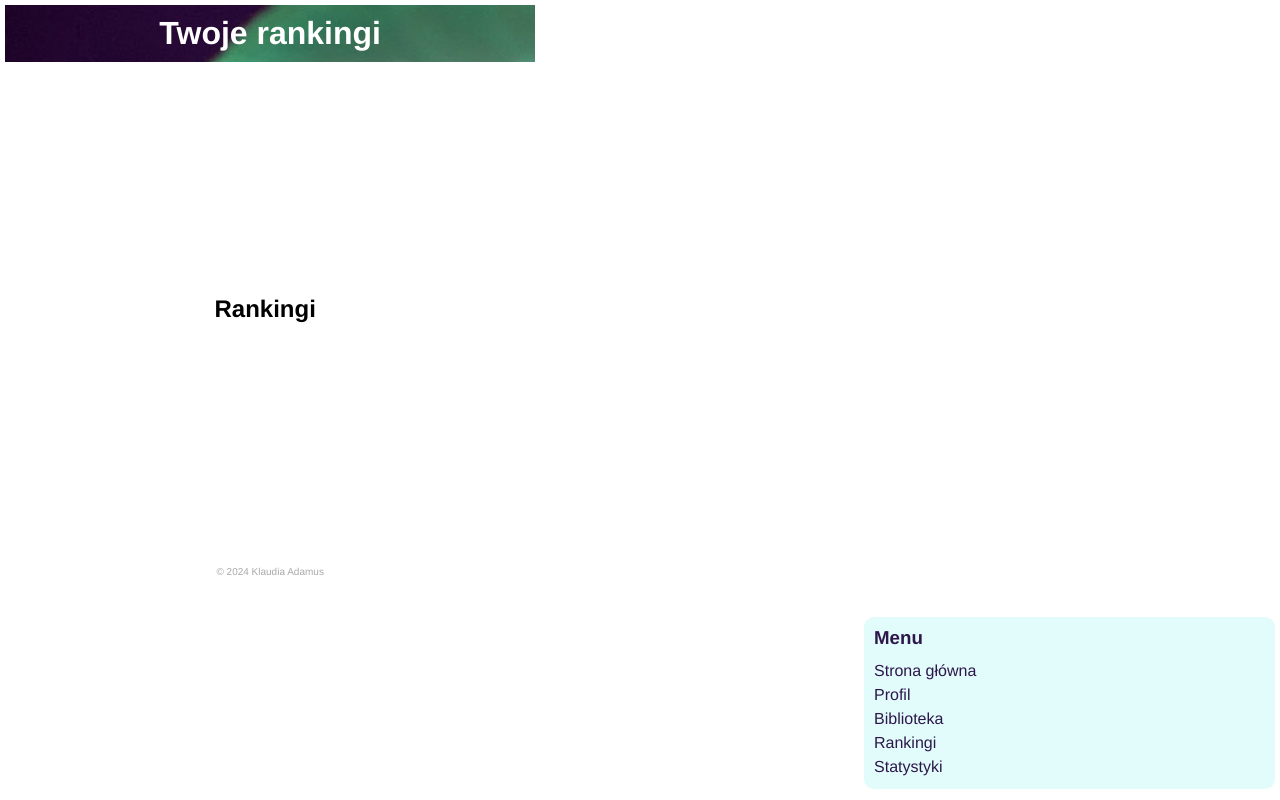
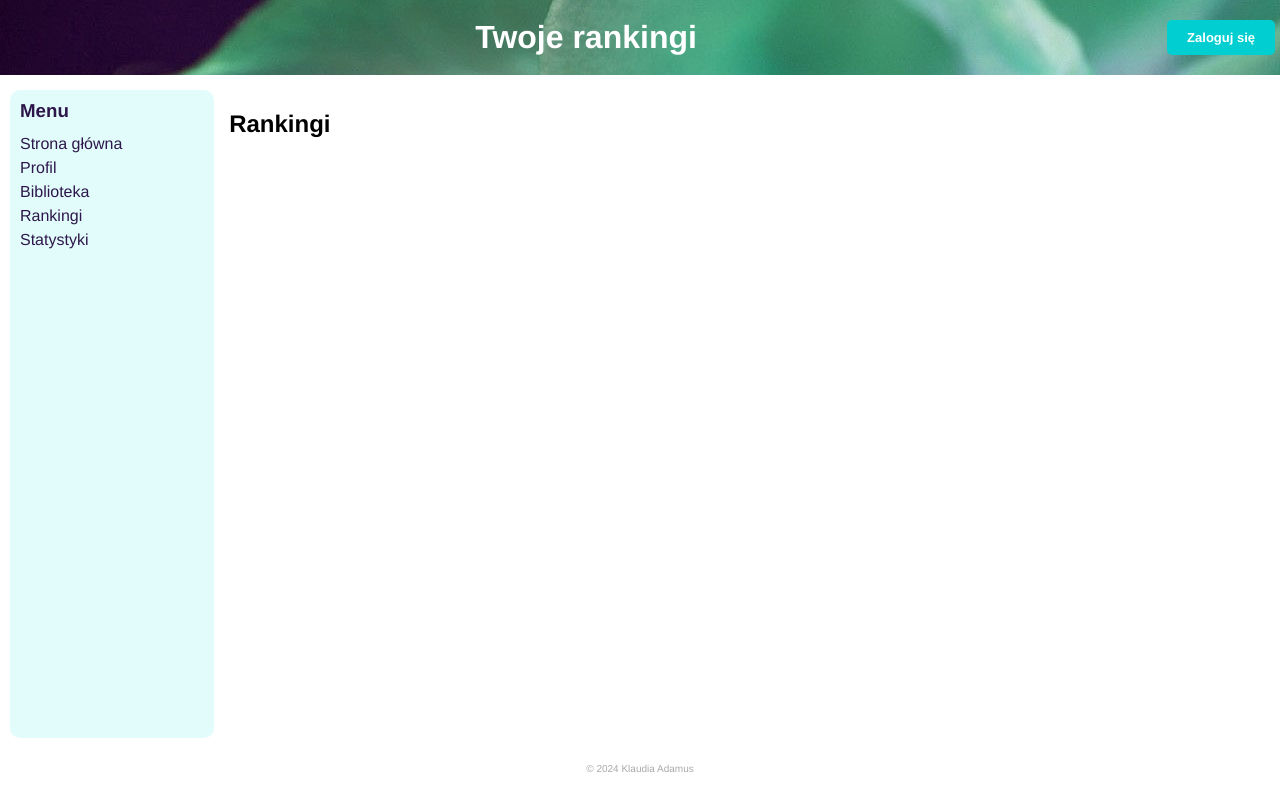
Before and after one commit to s24987/ksiegozbior-react, a React (Create React App) app: page /rankings in a window 1280 px wide. Built offline with nearby package versions, Linux system fonts and the light colour scheme.

Commit message:
implement log-in and sign-in modal

```diff
--- a/package.json
+++ b/package.json
@@ -8,6 +8,7 @@
     "@testing-library/user-event": "^13.2.1",
     "react": "^19.0.0",
     "react-dom": "^19.0.0",
+    "react-modal": "^3.16.3",
     "react-router-dom": "^7.1.1",
     "react-scripts": "5.0.1",
     "web-vitals": "^2.1.0"
--- a/src/App.js
+++ b/src/App.js
@@ -8,9 +8,6 @@ import Library from "./components/Library";
 import Statistics from "./components/Statistics";
 import Rankings from "./components/Rankings";
 import {useState} from "react";
-import LoginLayout from "./components/LoginLayout";
-import LoginForm from "./components/LoginForm";
-import SignInForm from "./components/SignInForm";
 
 
 function App() {
@@ -27,10 +24,6 @@ function App() {
                 <Route path={"statistics"} element={<Statistics/>}/>
                 <Route path={"rankings"} element={<Rankings/>}/>
             </Route>,
-            <Route path="/users" element={<LoginLayout/>}>
-                <Route path={"log-in"} element={<LoginForm/>}/>
-                <Route path={"sign-in"} element={<SignInForm/>}/>
-            </Route>
         ])
     );
 
--- /dev/null
+++ b/src/components/AccountLayout.jsx
@@ -0,0 +1,40 @@
+import '../styles/AccountForm.css';
+import {useState} from "react";
+import LoginForm from "./LoginForm";
+import SignInForm from "./SignInForm";
+
+const AccountLayout = ({closeModal}) => {
+    const [isLoginView, setIsLoginView] = useState(true);
+
+    const toggleView = () => {
+        setIsLoginView((prev) => !prev);
+    };
+
+    return (
+        <div className="login-layout">
+            {isLoginView ? (
+                <LoginForm/>
+            ) : (
+                <SignInForm/>
+            )}
+            <div className="toggle-view">
+                {isLoginView ? (
+                    <div>
+                        <p>Nie masz konta?{" "}</p>
+                        <button onClick={toggleView}>Zarejestruj się</button>
+                    </div>
+                ) : (
+                    <div>
+                        <p>Masz już konto?{" "}</p>
+                        <button onClick={toggleView}>Zaloguj się</button>
+                    </div>
+                )}
+            </div>
+            <button className="delete" onClick={closeModal}>
+                Zamknij
+            </button>
+        </div>
+    );
+};
+
+export default AccountLayout;
--- a/src/components/Header.jsx
+++ b/src/components/Header.jsx
@@ -1,7 +1,14 @@
-const Header = ({title = "Księgozbiór"}) => {
+import ReactModal from 'react-modal';
+import AccountLayout from "./AccountLayout";
+
+const Header = ({title = "Księgozbiór", isAccountModalOpen, openAccountModal, closeAccountModal}) => {
     return (
         <header id="main_header">
             <h1>{title}</h1>
+            <button onClick={openAccountModal}>Zaloguj się</button>
+            <ReactModal isOpen={isAccountModalOpen}>
+                <AccountLayout closeModal={closeAccountModal}/>
+            </ReactModal>
         </header>
     );
 };
--- a/src/components/LoginLayout.jsx
+++ /dev/null
@@ -1,19 +0,0 @@
-import {Outlet} from "react-router-dom";
-import Header from "./Header";
-import Footer from "./Footer";
-import '../styles/AccountForm.css';
-
-const LoginLayout = () => {
-
-    return (
-        <>
-            <Header/>
-            <section id="page_body">
-                <Outlet/>
-            </section>
-            <Footer/>
-        </>
-    );
-}
-
-export default LoginLayout;
--- a/src/components/MainLayout.jsx
+++ b/src/components/MainLayout.jsx
@@ -5,10 +5,20 @@ import Footer from "./Footer";
 
 const MainLayout = () => {
     let [headerTitle, setHeaderTitle] = useState("Księgozbiór");
+    const [isAccountModalOpen, setIsAccountModalOpen] = useState(false);
+
+    const openAccountModal = () => {
+        setIsAccountModalOpen(true);
+    }
+
+    const closeAccountModal = () => {
+        setIsAccountModalOpen(false);
+    }
 
     return (
         <>
-            <Header title={headerTitle}/>
+            <Header title={headerTitle} isAccountModalOpen={isAccountModalOpen} openAccountModal={openAccountModal}
+                    closeAccountModal={closeAccountModal}/>
             <nav id="nav_bar">
                 <h3>Menu</h3>
                 <NavLink to="/">Strona główna</NavLink>
--- a/src/styles/AccountForm.css
+++ b/src/styles/AccountForm.css
@@ -1,52 +1,45 @@
-#root {
-    display: grid;
-    grid-template-areas:
-        'header'
-        'content'
-        'footer';
-    gap: 15px;
-    padding: 5px;
-}
-
-#page_body {
+.login-layout {
     min-width: 40%;
     display: flex;
+    flex-direction: column;
     align-items: center;
     justify-content: center;
 }
 
-#page_body > section {
+.login-layout > section {
     padding: 10px 30px 10px 30px;
+    background-color: #e2fcfc;
+    border-radius: 10px;
 }
 
-form input, label {
+.login-layout form input, label {
     display: block;
 }
 
-label {
+.login-layout label {
     font-weight: bold;
     color: darkturquoise;
     margin-bottom: 3px;
     margin-top: 8px;
 }
 
-input[type=submit] {
+.login-layout input[type=submit] {
     display: block;
     font-size: medium;
     font-weight: bolder;
     padding: 10px 20px;
     background-color: darkturquoise;
-    color: #e2fcfc;
+    color: white;
     border: none;
     border-radius: 5px;
     margin: 10px auto 0;
 }
 
-input[type=submit].mouse-over {
+.login-layout input[type=submit].mouse-over {
     background-color: #00888a;
 }
 
-input[type=text], input[type=email], input[type=password], input[type=date] {
+.login-layout input[type=text], input[type=email], input[type=password], input[type=date] {
     min-width: 20em;
     border-color: #00888a;
     border-radius: 3px;
@@ -54,20 +47,31 @@ input[type=text], input[type=email], input[type=password], input[type=date] {
     border-width: 1px;
 }
 
-input.error {
+.login-layout input.error {
     border-color: darkred;
 }
 
-#error_summary {
+.login-layout #error_summary {
     width: 20em;
     display: none;
     color: darkred;
     font-size: small;
 }
 
-label.error {
+.login-layout label.error {
     font-size: x-small;
     font-weight: normal;
     color: darkred;
     margin: 3px 0;
 }
+
+.toggle-view > div {
+    display: flex;
+    justify-content: space-between;
+    align-items: center;
+}
+
+.toggle-view p {
+    margin-right: 20px;
+    flex-grow: 1;
+}
--- a/src/styles/App.css
+++ b/src/styles/App.css
@@ -17,12 +17,17 @@ header {
     grid-area: header;
     background-color: darkturquoise;
     background-image: url("../../public/res/turkusowy_kwiat.jpg");
+    display: flex;
+    justify-content: space-between;
+    align-items: center;
+    padding: 5px;
 }
 
 header h1 {
-    margin: 10px;
     text-align: center;
     color: white;
+    margin: 0 auto;
+    flex-grow: 1;
 }
 
 
```
Also changed, not shown: 1 other file (tests, documents, lock files or other folders).
